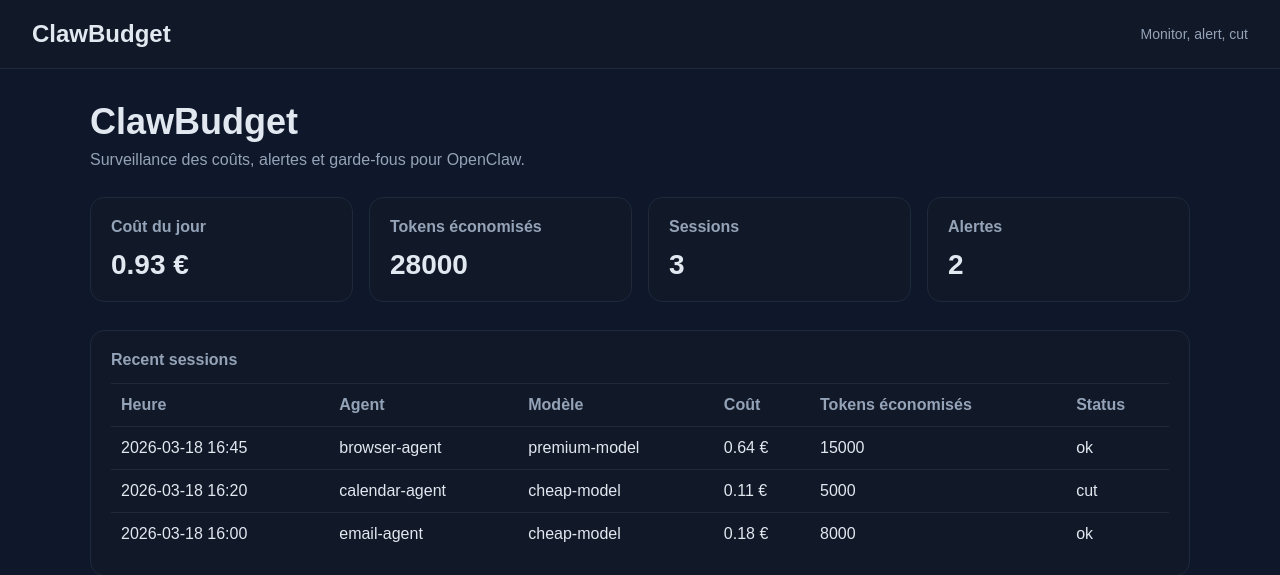
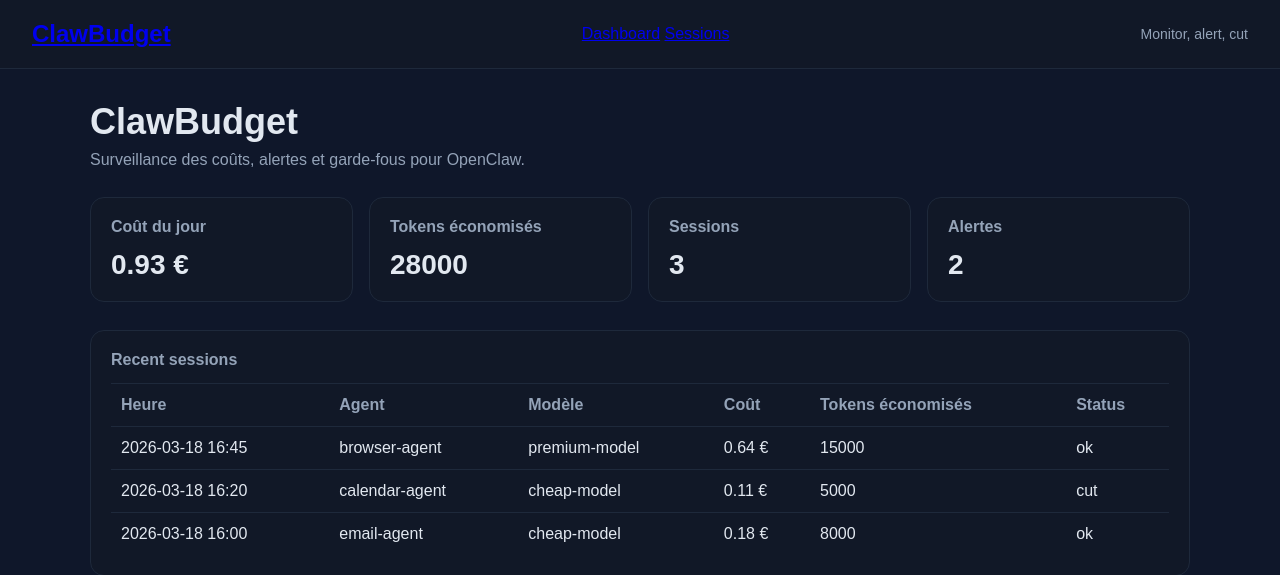
Before and after one commit to ravinromuald-png/clawbudget, a Flask app: page / in a window 1280 px wide. Shown: the top 575 px of the page. Run offline with Flask 3, Linux system fonts and the light colour scheme; data comes from the database, SQL or seed files in the repository.

Commit message:
Update base.html

```diff
--- a/app/templates/base.html
+++ b/app/templates/base.html
@@ -8,7 +8,15 @@
 </head>
 <body>
   <header class="topbar">
-    <div class="brand">ClawBudget</div>
+    <div class="brand">
+      <a href="/" class="brand-link">ClawBudget</a>
+    </div>
+
+    <nav class="nav-links">
+      <a href="/">Dashboard</a>
+      <a href="/sessions">Sessions</a>
+    </nav>
+
     <div class="tag">Monitor, alert, cut</div>
   </header>
 
```
